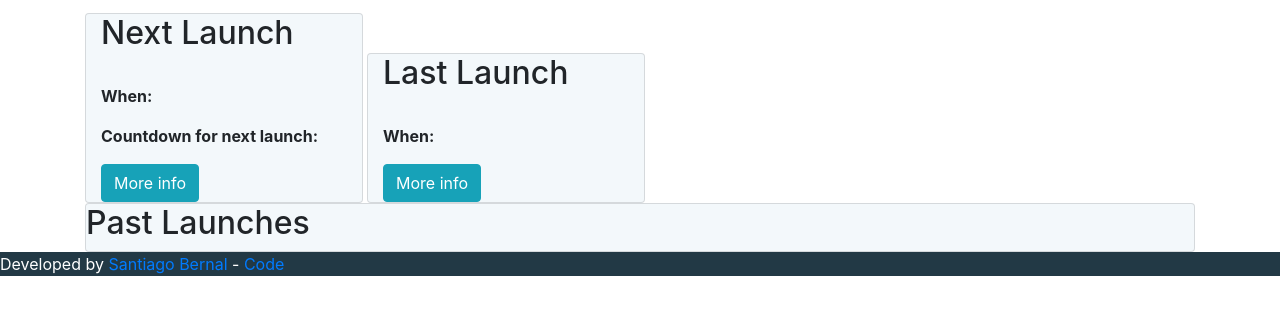
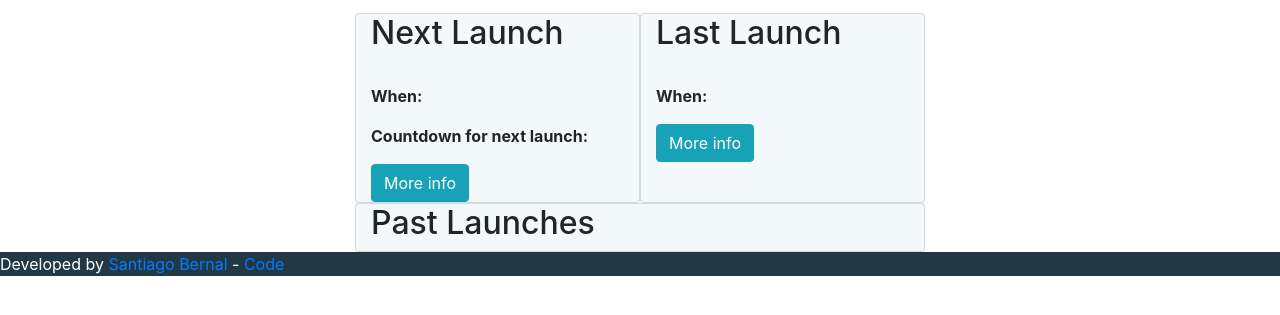
Before and after one commit to santiaguf/spacex-platzi, a plain HTML site: page index.html in a window 1280 px wide. Shown: the part 127-442 px from the top of the page. Drawn offline with nearby package versions, Linux system fonts and the light colour scheme; no server answers.

Commit message:
[update] fix index UI

```diff
--- a/index.html
+++ b/index.html
@@ -23,7 +23,7 @@
         .header {
             display: inline;
         }
-        .col-sm-3 {
+        .card {
             background-color: #f3f8fb;
             display: inline-block;
         }
@@ -38,6 +38,8 @@
     </header>
     <section>
         <div class="container">
+            <div class="row">
+                <div class="col-sm-3"></div>
                 <div id="upcoming" class="card col-sm-3">
                     <div id="upcoming-container">
                         <h2>Next Launch</h2>
@@ -75,9 +77,15 @@
                         <a href="" id="more-latest" class="btn btn-info">More info</a>
                     </div>
                 </div>
+                <div class="col-sm-3"></div>
+            </div>
 
-            <div id="past-launches" class="past-launches card">
+            <div class="row">
+                <div class="col-sm-3"></div>
+                <div id="past-launches" class="past-launches card col-sm-6">
                     <h2>Past Launches</h2>
+                </div>
+                <div class="col-sm-3"></div>
             </div>
         </div>
     </section>
@@ -113,6 +121,9 @@
 
             const date = document.querySelector('#date'+selector);
             date.textContent = `${result.date_local}`;
+
+            const moreInfo = document.querySelector('#more'+selector);
+            moreInfo.setAttribute('href','launch.html?id='+`${result.id}`)
 
             if(selector == '-upcoming'){
                 getCountDownTimer(result.date_local);
@@ -170,6 +181,7 @@
         function createElement(launch, count){
             const div = document.createElement('div');
             div.setAttribute('id', 'card-'+count);
+            div.setAttribute('class','col-sm-6');
             div.style.display = 'inline-block';
 
             const link = document.createElement('a');
```
Lines whose indentation alone changed are shown as unchanged.
